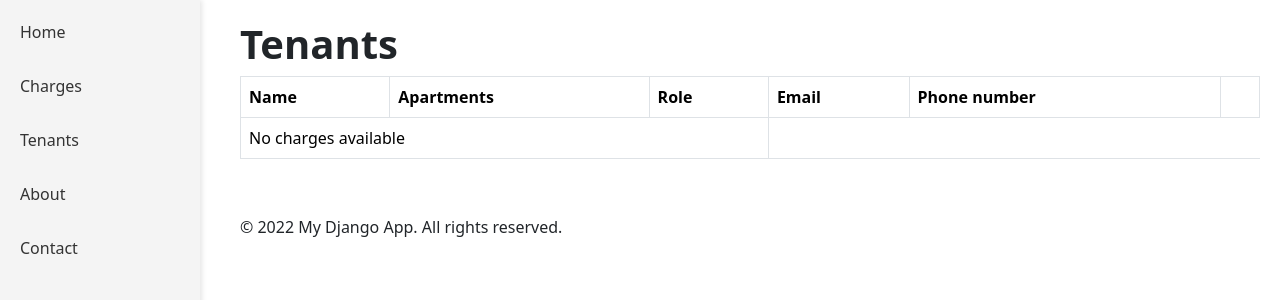
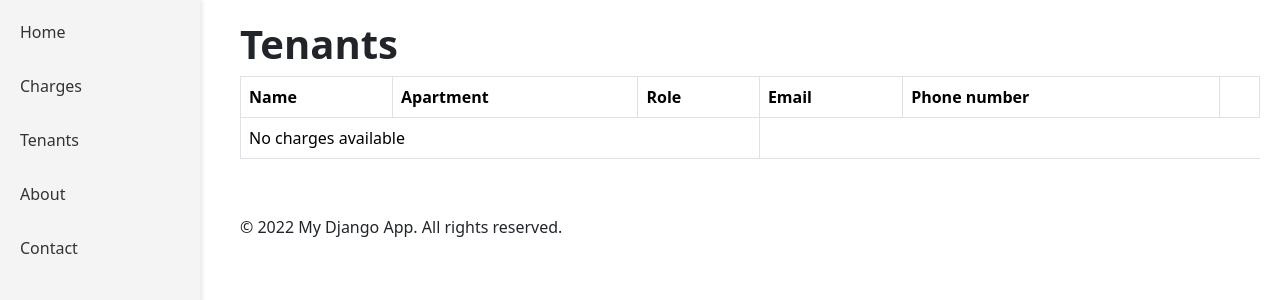
Before and after one commit to Mooky0/tarsashaz, a Django app: page /accounting/tenants/ in a window 1280 px wide. Shown: the top 300 px of the page. Run offline with Django 5.2, Linux system fonts and the light colour scheme; some libraries are stand-ins or nearby versions.

Commit message:
fix typo

```diff
--- a/accounting/templates/accounting/tenants.html
+++ b/accounting/templates/accounting/tenants.html
@@ -11,7 +11,7 @@
     <thead>
         <tr>
             <th>Name</th>
-            <th>Apartments</th>
+            <th>Apartment</th>
             <th>Role</th>
             <th>Email</th>
             <th>Phone number</th>
```
